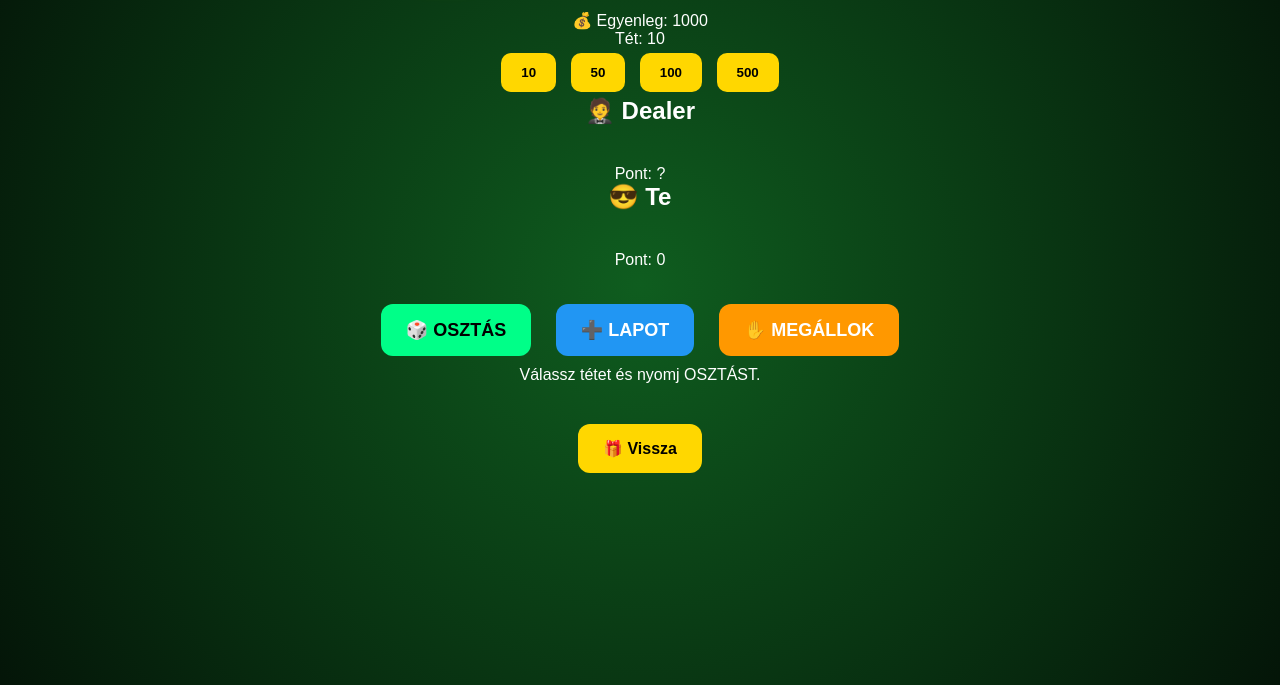
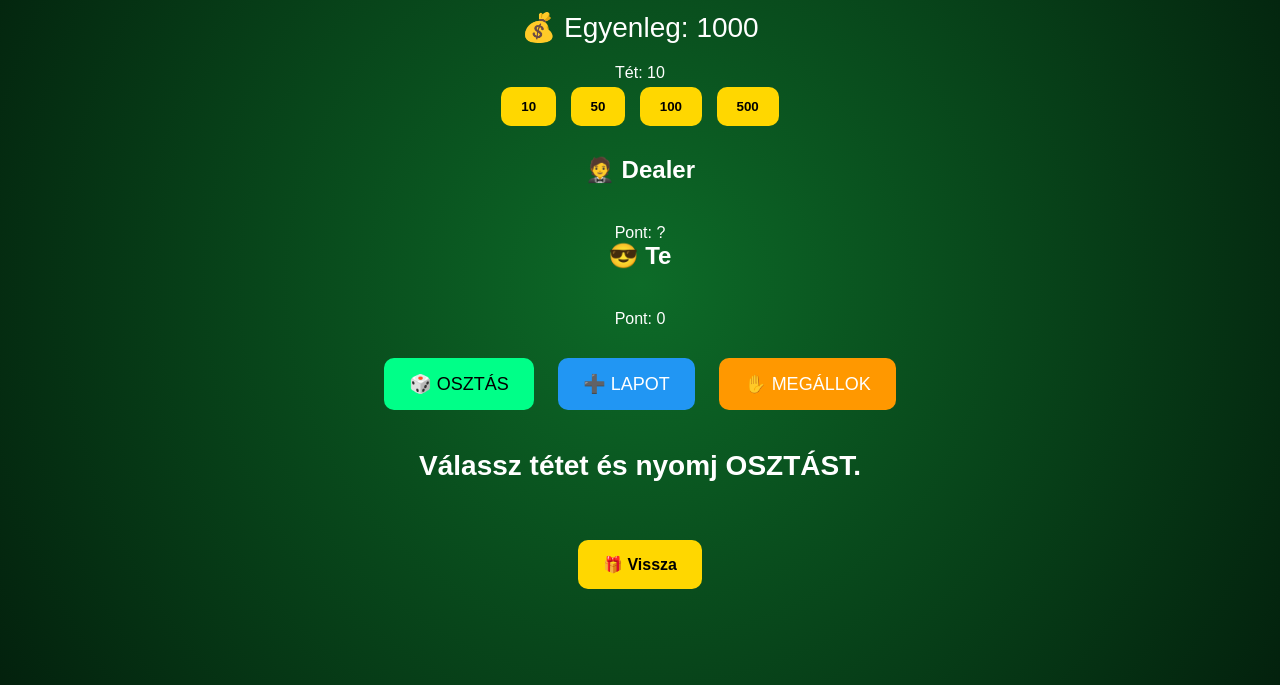
Before and after one commit to hurdabigdawe-bot/gif-shop, a plain HTML site: page poker/index.html in a window 1280 px wide. Shown: the part 115-800 px from the top of the page. Drawn offline with Linux system fonts and the light colour scheme.

Commit message:
Update style.css

```diff
--- a/poker/style.css
+++ b/poker/style.css
@@ -5,91 +5,60 @@ box-sizing:border-box;
 }
 
 body{
-background:#071a0c;
 font-family:Arial,Helvetica,sans-serif;
+background:#063515;
 color:white;
 }
 
 .table{
-
 min-height:100vh;
-
 padding:30px;
-
 text-align:center;
 
 background:
 radial-gradient(circle,
-#0f5d1f,
-#041508);
-
+#0d6b28,
+#03210d);
 }
 
 h1{
-
 font-size:60px;
-
+color:#ffd700;
 margin-bottom:25px;
-
-color:#ffd700;
-
-text-shadow:0 0 15px #ffd700;
-
 }
 
-.balance{
+.bank{
 font-size:28px;
 margin-bottom:20px;
 }
 
-.current-bet{
-font-size:24px;
-margin-bottom:30px;
-}
-
-.bet-section{
-margin-bottom:20px;
+.bet-area{
+margin-bottom:25px;
 }
 
 .bet-btn{
-
 padding:12px 20px;
-
 margin:5px;
-
 border:none;
-
 border-radius:10px;
-
 cursor:pointer;
-
 font-weight:bold;
-
 background:#ffd700;
-
 }
 
 .cards{
-
 display:flex;
-
 justify-content:center;
-
+gap:10px;
 flex-wrap:wrap;
-
-gap:10px;
-
 margin:20px 0;
-
 }
 
 .card{
-
 width:90px;
 height:130px;
 
 background:white;
-
 color:black;
 
 border-radius:12px;
@@ -98,33 +67,26 @@ display:flex;
 justify-content:center;
 align-items:center;
 
-font-size:28px;
+font-size:30px;
 font-weight:bold;
+}
 
+.hidden{
+background:#222;
+color:#222;
 }
 
 .controls{
-
-margin-top:25px;
-
+margin-top:20px;
 }
 
 .controls button{
-
 padding:15px 25px;
-
 margin:10px;
-
 border:none;
-
-border-radius:12px;
-
+border-radius:10px;
+font-size:18px;
 cursor:pointer;
-
-font-size:18px;
-
-font-weight:bold;
-
 }
 
 #dealBtn{
@@ -141,42 +103,28 @@ background:#ff9800;
 color:white;
 }
 
-#result{
-
+#message{
 margin-top:30px;
-
-font-size:32px;
-
+font-size:28px;
 font-weight:bold;
-
 min-height:60px;
-
 }
 
 .back-btn{
-
 display:inline-block;
-
-margin-top:40px;
-
+margin-top:30px;
 padding:15px 25px;
-
 background:#ffd700;
-
 color:black;
-
 text-decoration:none;
-
-border-radius:12px;
-
+border-radius:10px;
 font-weight:bold;
-
 }
 
 @media(max-width:768px){
 
 h1{
-font-size:40px;
+font-size:38px;
 }
 
 .card{
```
